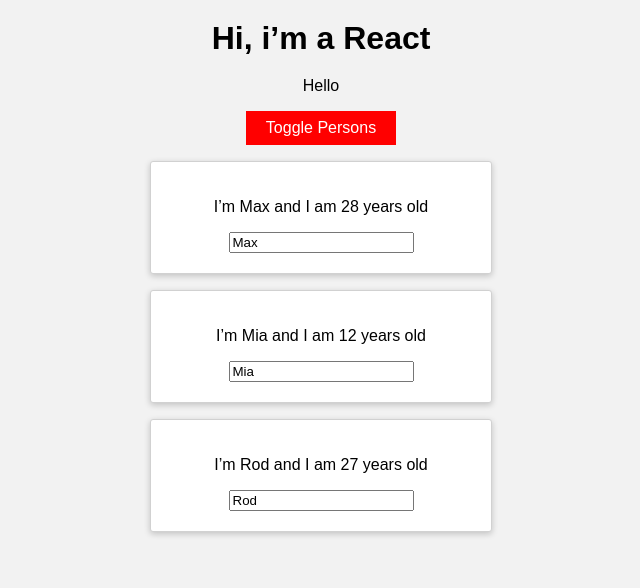
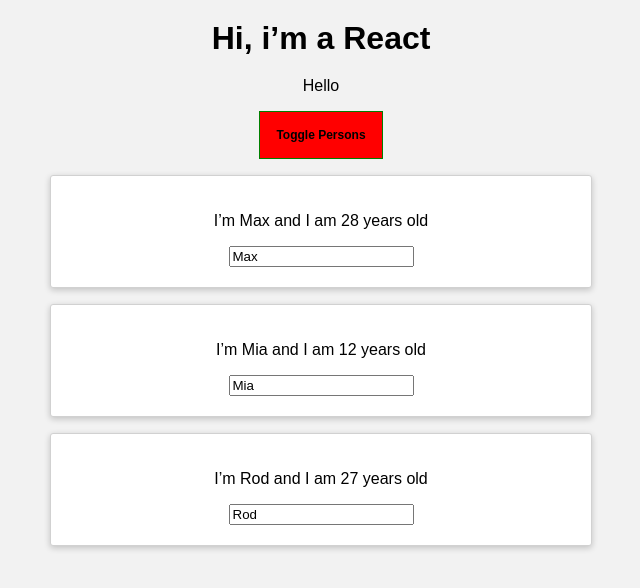
Before and after one commit to Phosl/reactapp, a React (Create React App) app: page / in a window 1280 px wide. Both pictures are taken after a click on the button "Toggle Persons". Shown: the top 588 px of the page, without its empty margins (319-959 px from the left). Built offline with nearby package versions, Linux system fonts and the light colour scheme; the HTML template or start-up script is replaced by a standard one.

Commit message:
react modules and scss

```diff
--- a/package.json
+++ b/package.json
@@ -3,6 +3,7 @@
   "version": "0.1.0",
   "private": true,
   "dependencies": {
+    "node-sass": "^4.12.0",
     "radium": "^0.25.2",
     "react": "^16.8.6",
     "react-dom": "^16.8.6",
--- a/src/App.js
+++ b/src/App.js
@@ -1,5 +1,5 @@
 import React, {Component} from 'react';
-import classes from './App.module.css';
+import classes from './App.module.scss';
 import Person from './Person/Person';
 
 
@@ -69,20 +69,9 @@
 
 
 	render() {
+		let persons = null;
+		let btnClass = '';
 
-		const buttonStyle={
-			backgroundColor: 'green',
-			font:'inherit',
-			padding:'8px 20px',
-			cursor:'pointer',
-			color:'white',
-			border: '0',
-			':hover': {
-				backgroundColor: 'lightgreen',
-			}
-		};
-
-		let persons = null;
 		if(this.state.showPersons) {
 			persons = (
 				<div>
@@ -97,11 +86,9 @@
 				})}
 				</div>
 			);
-			buttonStyle.backgroundColor = 'red';
-			buttonStyle[':hover'] = {
-				backgroundColor: 'orange',
-				color:'black'
-			}
+
+		btnClass = classes.red
+
 		}
 
 		let assignedClasses = [];
@@ -119,7 +106,7 @@
 				<h1>Hi, i’m a React</h1>
 				<p className={assignedClasses.join(' ')}> Hello </p>
 
-				<button style={buttonStyle} onClick={this.togglePersonsHandler} >Toggle Persons</button>
+				<button className={btnClass} onClick={this.togglePersonsHandler} >Toggle Persons</button>
 
 				{persons}
 
--- a/src/App.module.css
+++ /dev/null
@@ -1,23 +0,0 @@
-body {
-	margin: 0;
-	padding: 0;
-	font-family: sans-serif;
-	text-align: center;
-	background: #f2f2f2;
-
-}
-h1 {
-	margin: 20px;
-}
-
-.App {
-	margin: 0px;
-}
-
-.red {
-  color:red;
-}
-
-.bold {
-  font-weight: bold;
-}
--- /dev/null
+++ b/src/App.module.scss
@@ -0,0 +1,46 @@
+body {
+	margin: 0;
+	padding: 0;
+	font-family: sans-serif;
+	text-align: center;
+	background: #f2f2f2;
+
+}
+h1 {
+	margin: 20px;
+}
+
+.App {
+	margin: 0px;
+	.red {
+		color:red;
+	}
+	.bold {
+		font-weight: bold;
+	}
+
+	button {
+		border: 1px solid green;
+		padding: 16px;
+		color: white;
+		background-color: green;
+		font-weight: bold;
+		font-size: 12px;
+		cursor: pointer;
+		transition: 0.2s all;
+
+		&:hover {
+			background-color: lightgreen;
+			color: black;
+		}
+		&.red {
+			background-color: red;
+			color:black;
+			&:hover {
+			background-color: orange;
+
+			}
+		}
+	}
+
+}
--- a/src/Person/Person.module.css
+++ b/src/Person/Person.module.css
@@ -7,3 +7,9 @@
 	border-radius: 3px;
 	background-color: white;
 }
+
+@media (min-width: 700px) {
+	.Person {
+		max-width: 500px;
+	}
+}
```
Also changed, not shown: 1 other file (tests, documents, lock files or other folders).
